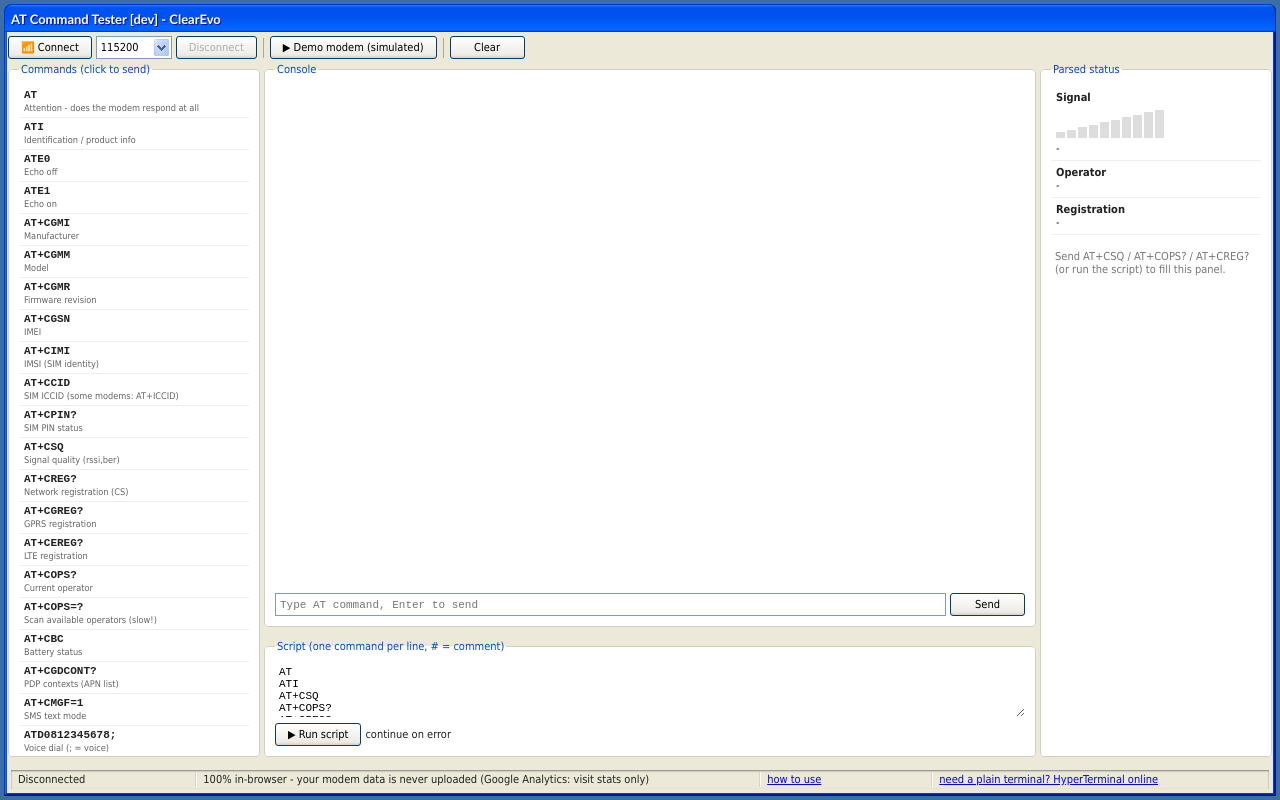
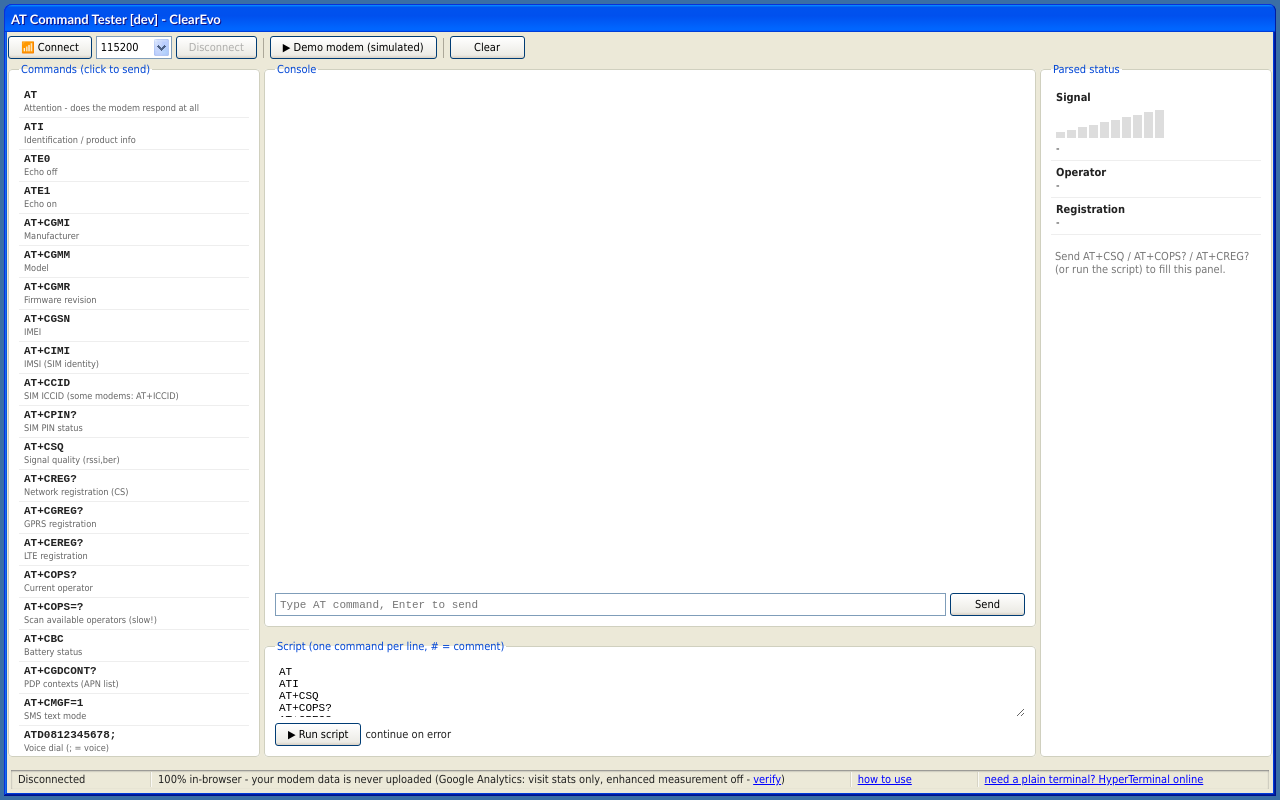
Before and after one commit to ykasidit/web_at, a website with bundled scripts: page public/index.html in a window 1280 px wide. Built offline with nearby package versions, Linux system fonts and the light colour scheme.

Commit message:
privacy note: link /tools-privacy/ verification page, note enhanced measurement off
Co-Authored-By: Claude Fable 5 <noreply@anthropic.com>
Claude-Session: https://claude.ai/code/session_01ENPxvP7LMBmV5xFP1iHzha

```diff
--- a/public/index.html
+++ b/public/index.html
@@ -81,7 +81,7 @@ AT+CREG?</textarea>
 
     <div class="status-bar">
       <p class="status-bar-field" id="sbConn">Disconnected</p>
-      <p class="status-bar-field">100% in-browser - your modem data is never uploaded (Google Analytics: visit stats only)</p>
+      <p class="status-bar-field">100% in-browser - your modem data is never uploaded (Google Analytics: visit stats only, enhanced measurement off - <a href="/tools-privacy/" target="_blank" rel="noopener">verify</a>)</p>
       <p class="status-bar-field"><a href="/blog/2026/07/22/how_to_test_gsm_lte_modem_at_commands_in_your_browser/" target="_blank" rel="noopener">how to use</a></p>
       <p class="status-bar-field"><a href="https://www.clearevo.com/hyperterminal/" target="_blank" rel="noopener">need a plain terminal? HyperTerminal online</a></p>
     </div>
```
